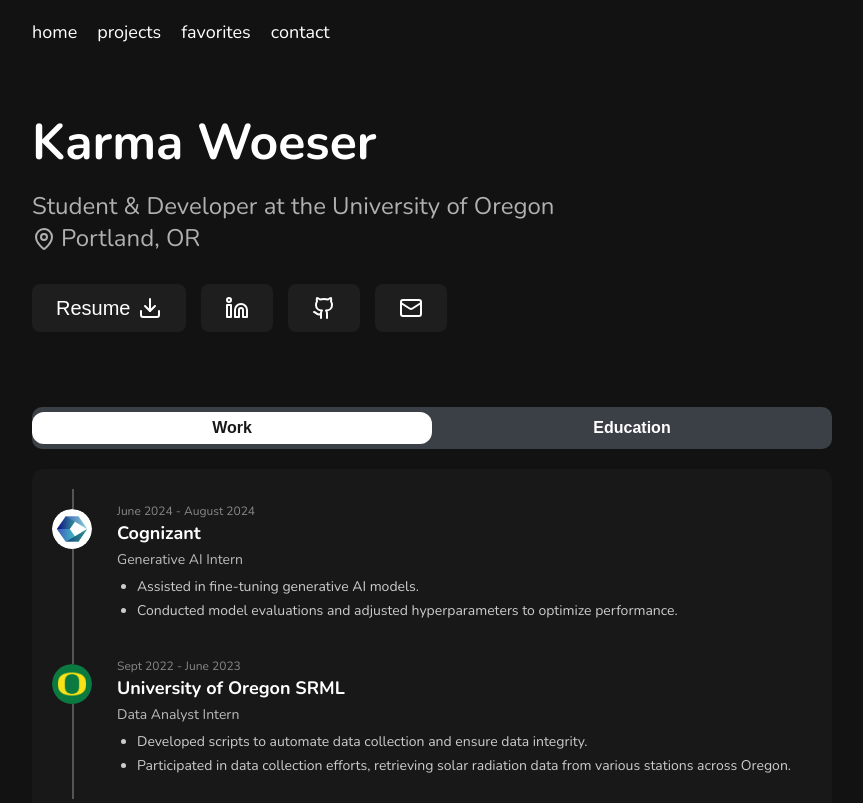
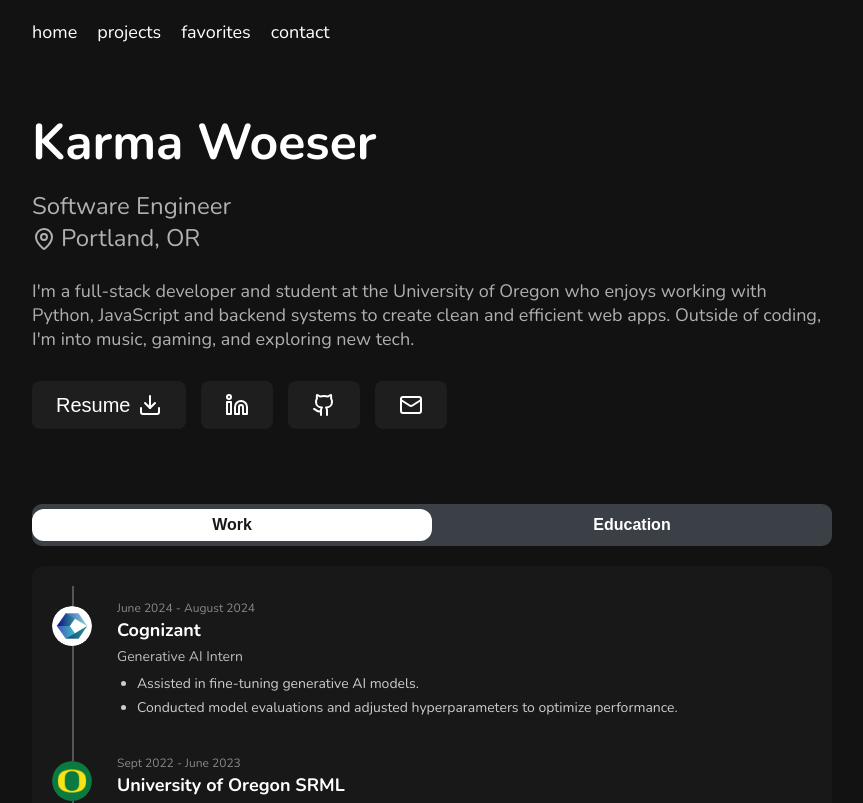
Before and after one commit to kwoeser/PersonalWebsite, a React (Vite) app: page / in a window 1280 px wide. Shown: the top 803 px of the page, without its empty margins (208-1071 px from the left). Built offline with nearby package versions, Linux system fonts and the light colour scheme.

Commit message:
about me

```diff
--- a/src/index.css
+++ b/src/index.css
@@ -79,6 +79,11 @@
   margin-top: -20px;
   font-size: 24px;
   color: #b0b0b0;
+}
+
+.description p {
+  margin-top: 25px;
+  font-size: 18px;
 }
 
 
--- a/src/pages/Home.jsx
+++ b/src/pages/Home.jsx
@@ -32,9 +32,14 @@
           animate={{ opacity: 1, y: 0 }}
           transition={{ duration: 0.6, delay: 0.2 }}
         >
-          Student & Developer at the University of Oregon
+          Software Engineer
           <br/>
           <MapPin className="map-icon"/>Portland, OR
+          <p>
+          I'm a full-stack developer and student at the University of Oregon who enjoys working with
+          Python, JavaScript and backend systems to create clean and efficient web apps.
+          Outside of coding, I'm into music, gaming, and exploring new tech.
+          </p>
 
         </motion.p>
 
@@ -102,6 +107,7 @@
                 "Flask",
                 "Docker",
                 "MongoDB",
+                "NumPy",
                 "SQL",
                 "Git",
                 "Linux",
```
